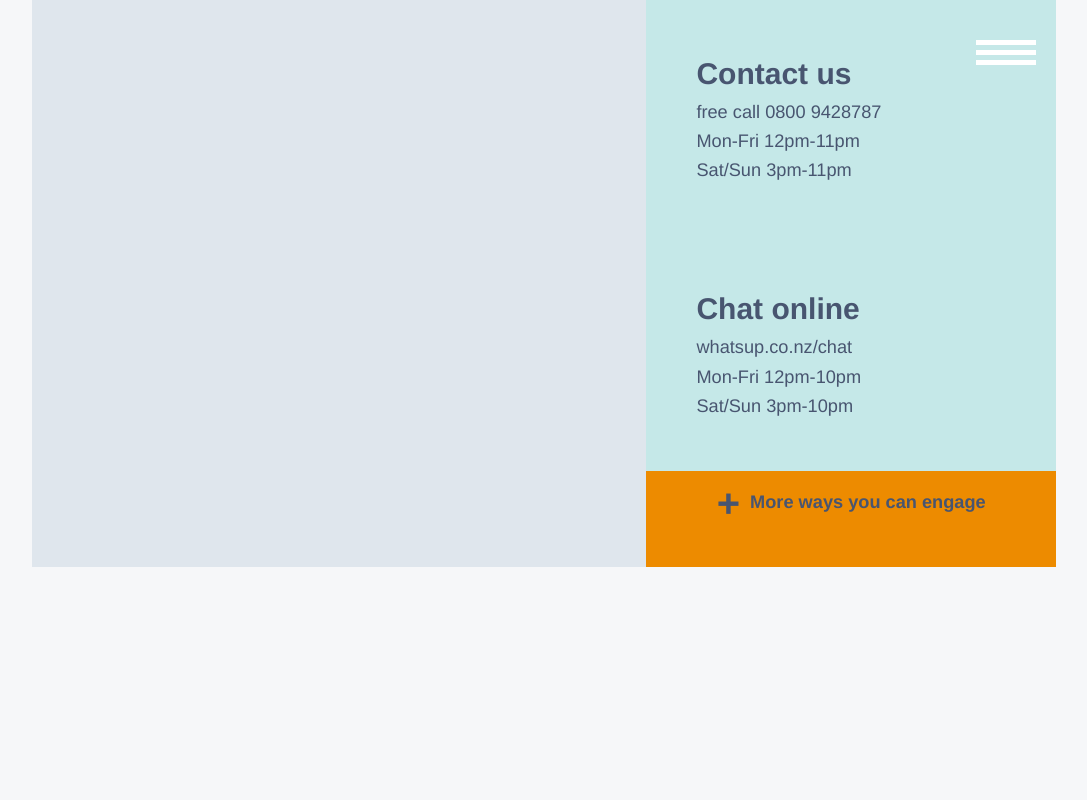
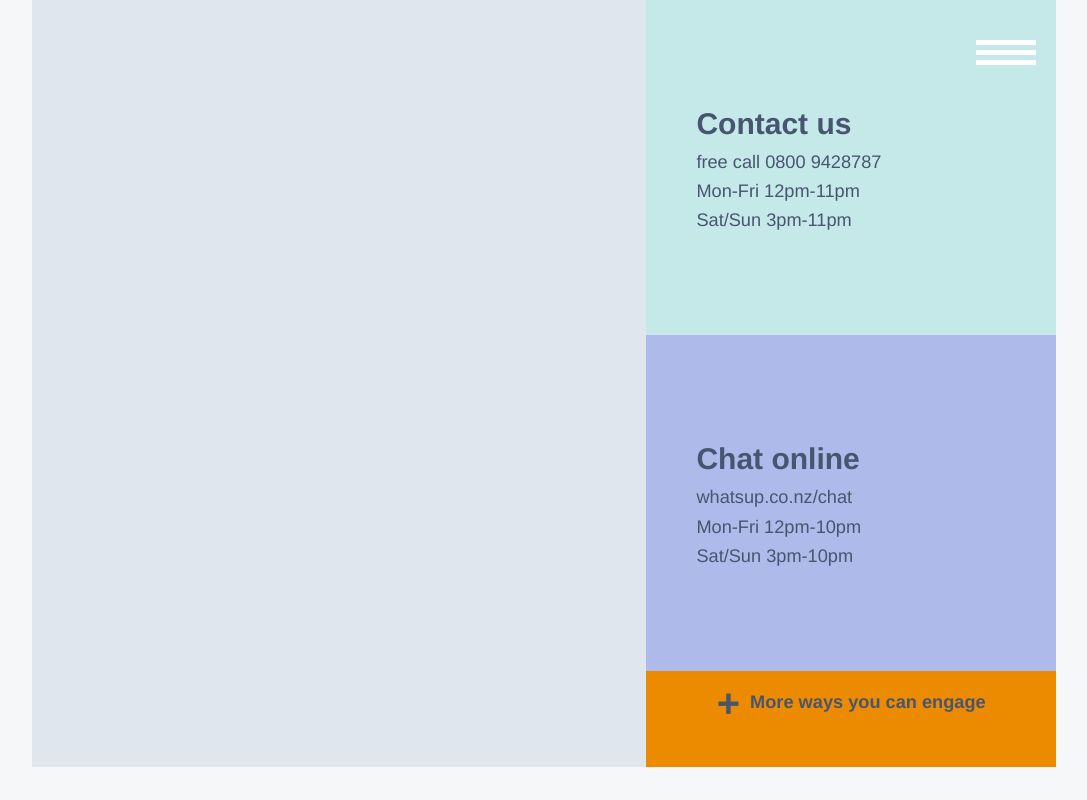
Before and after one commit to jackbran6/hows-the-vue, a Nuxt app: page / in a window 1280 px wide. Shown: the whole page, without its empty margins (96-1183 px from the left). Built offline with nearby package versions, Linux system fonts and the light colour scheme.

Commit message:
Ternary added to card styles - some styling changes

```diff
--- a/src/components/contact-boxes/ContactBox.vue
+++ b/src/components/contact-boxes/ContactBox.vue
@@ -1,9 +1,9 @@
 <template>
-<div class="card">
-  <nuxt-link :to="route" class="title">{{title}}</nuxt-link>
-  <p class="contact">{{contact}}</p>
-  <p class="weekday-hours">Mon-Fri {{weekdays}}</p>
-  <p class="weekend-hours">Sat/Sun {{weekend}}</p>
+  <div class="card" :class="{ secondary: check }">
+    <nuxt-link :to="route" class="title">{{ title }}</nuxt-link>
+    <p class="contact">{{ contact }}</p>
+    <p class="weekday-hours">Mon-Fri {{ weekdays }}</p>
+    <p class="weekend-hours">Sat/Sun {{ weekend }}</p>
   </div>
 </template>
 
@@ -32,21 +32,27 @@ export default Vue.extend({
       type: String,
       default: '12pm-3pm'
     },
-
+    check: {
+      type: Boolean,
+      default: false
+    }
   }
 })
 </script>
 
 <style scoped>
 .card {
-  background-color: #c5e8e8;
+  background: #c5e8e8;
   display: flex;
   flex-direction: column;
-  padding: 50px;
+  padding: 100px 50px;
 }
 .title {
   font-size: 30px;
   text-decoration: none;
+}
 
+.secondary {
+  background: #adbaea;
 }
 </style>
--- a/src/pages/index.vue
+++ b/src/pages/index.vue
@@ -18,6 +18,7 @@
         weekdays="12pm-10pm"
         weekend="3pm-10pm"
         contact="whatsup.co.nz/chat"
+        :check="true"
       />
       <EngageMenu />
     </div>
```
Lines whose indentation alone changed are shown as unchanged.
